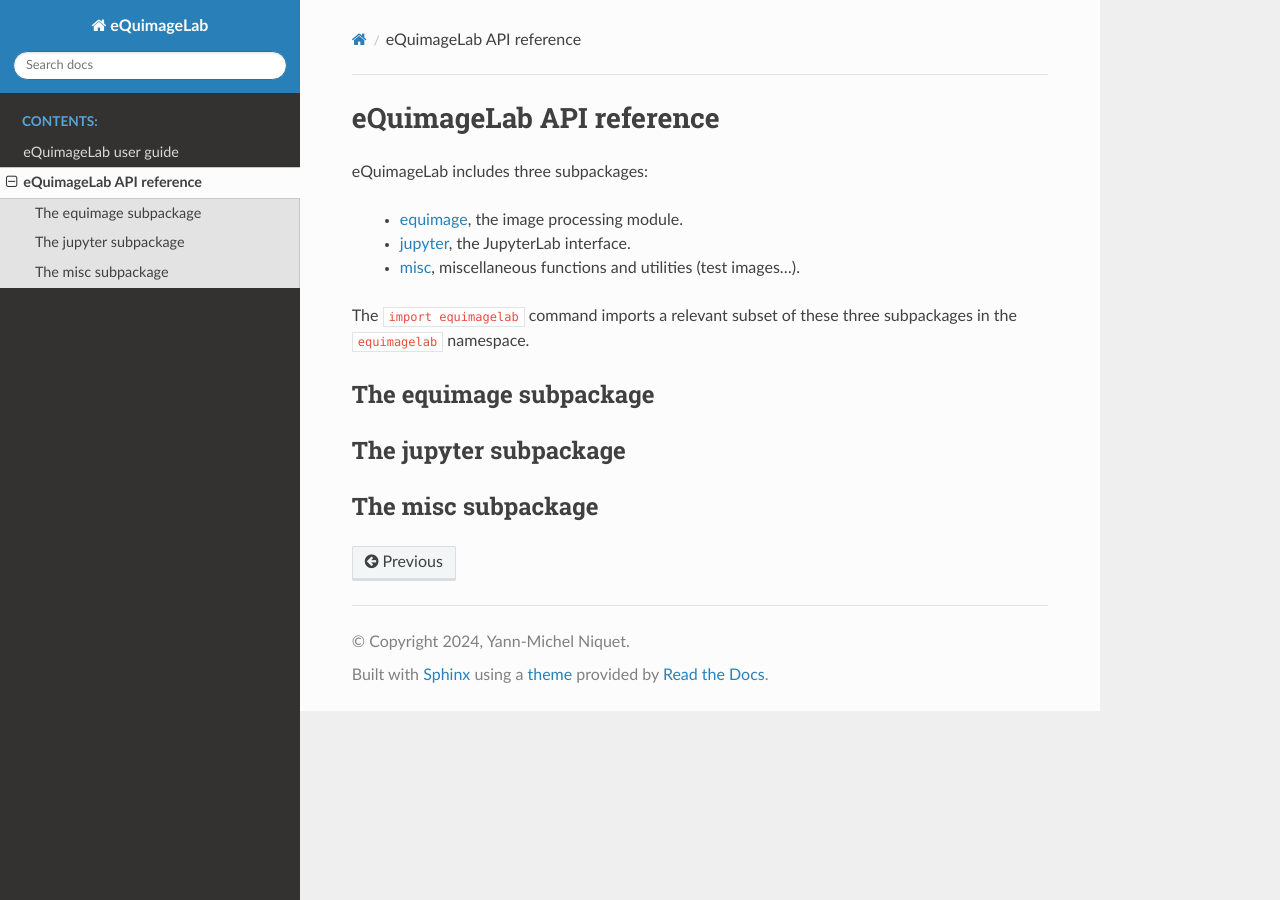
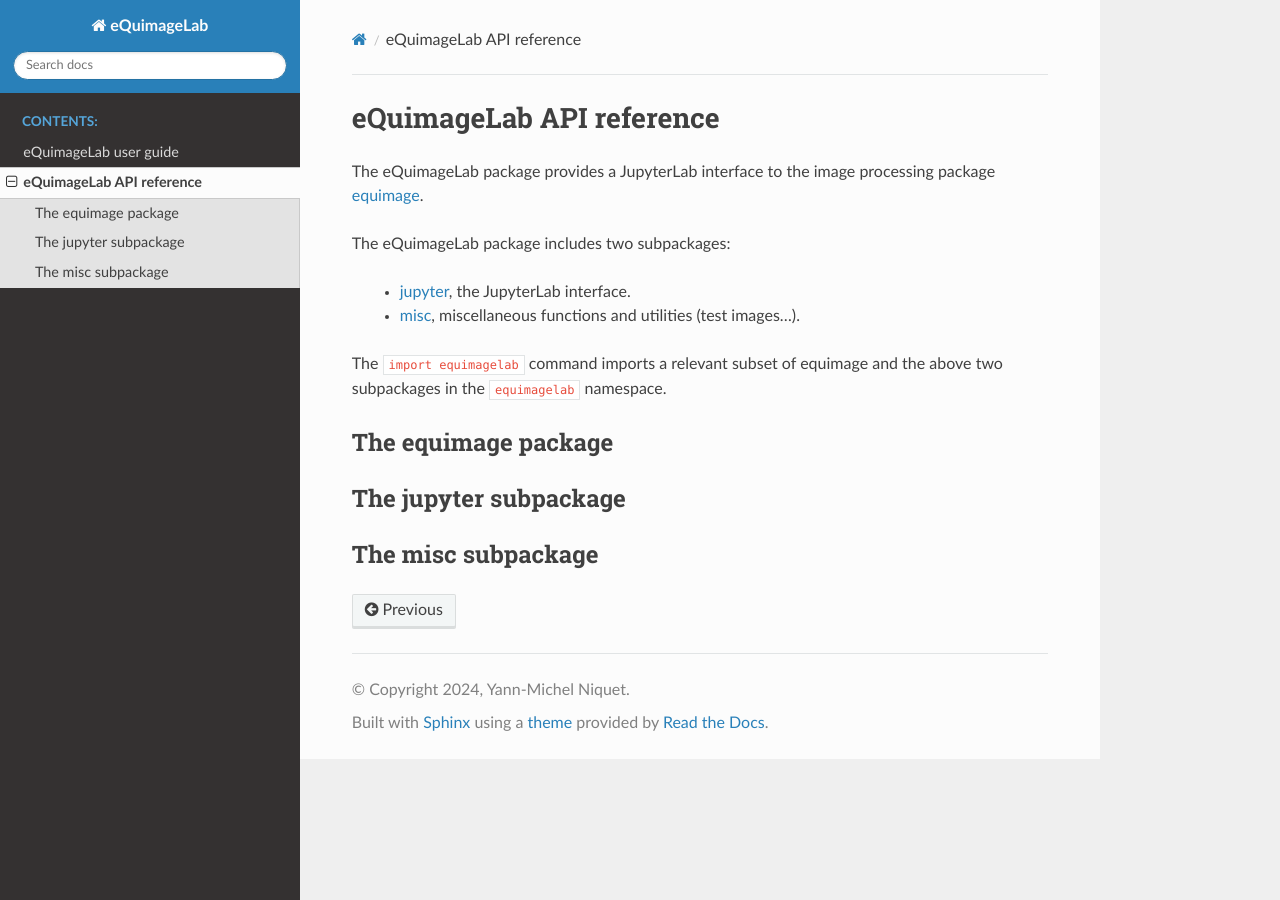
Before and after one commit to ymniquet/eQuimageLab, a Sphinx documentation site: the page built from docs/source/api.rst, in a window 1280 px wide. Built offline with Sphinx 7.4.7 and the Read the Docs theme 3.1.0, drawn with Linux system fonts in a browser that asks for light colours; pages that are not in the unit, such as notebooks, are missing from menus.

Commit message:
Documentation fixes.

```diff
--- a/docs/source/api.rst
+++ b/docs/source/api.rst
@@ -1,18 +1,19 @@
 eQuimageLab API reference
 =========================
 
-eQuimageLab includes three subpackages:
+The eQuimageLab package provides a JupyterLab interface to the image processing package :ref:`equimage <equimage>`.
 
-  - :ref:`equimage <equimage>`, the image processing module.
+The eQuimageLab package includes two subpackages:
+
   - :ref:`jupyter <jupyter>`, the JupyterLab interface.
   - :ref:`misc <misc>`, miscellaneous functions and utilities (test images...).
 
-The ``import equimagelab`` command imports a relevant subset of these three subpackages in the ``equimagelab`` namespace.
+The ``import equimagelab`` command imports a relevant subset of equimage and the above two subpackages in the ``equimagelab`` namespace.
 
 .. _equimage:
 
-The equimage subpackage
------------------------
+The equimage package
+--------------------
 
 .. toctree::
    :maxdepth: 4
--- a/src/equimagelab/__init__.py
+++ b/src/equimagelab/__init__.py
@@ -12,6 +12,7 @@
 
 # Import top-level symbols.
 
+import equimage
 from equimage.imports import *
 
 from .jupyter.imports import *
```
Also changed, not shown: 1 other file.
